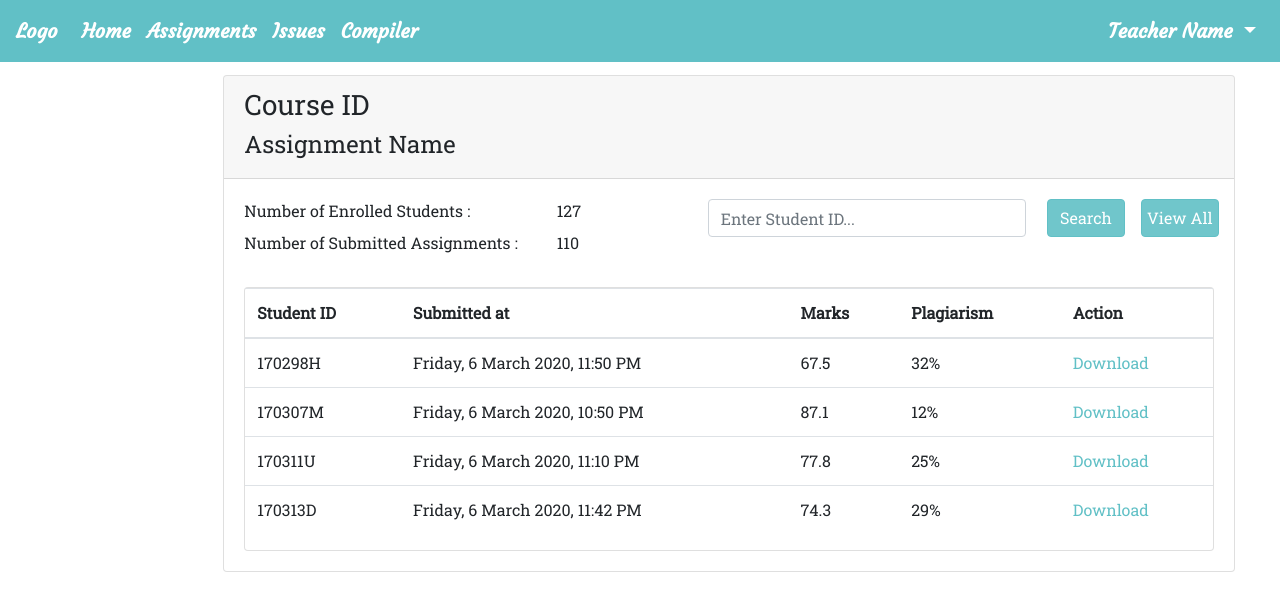
After one commit to MelangaK97/OnlineCodeEvaluator, a CodeIgniter 4 app: the page made by app/Views/user/Teacher/Assignments.php in a window 1280 px wide. The commit adds this page. Shown: the top 611 px of the page. Run offline with PHP 8.4 and a stand-in for CodeIgniter, Linux system fonts and the light colour scheme; the template is opened without the code that fills it, so the values that code supplies are empty; some libraries are stand-ins or nearby versions.

Commit message:
Assignments and Compiler pages for Teacher.

```diff
--- a/app/Views/components/TeacherNavbar.php
+++ b/app/Views/components/TeacherNavbar.php
@@ -1,5 +1,5 @@
 <nav class="navbar navbar-expand-lg navbar-light fixed-top bg-primary">
-    <a class="navbar-brand" href="#">Logo</a>
+    <a class="navbar-brand" href="<?php echo base_url('OnlineCodeEvaluator/public/Home/Login'); ?>">Logo</a>
     <button class="navbar-toggler" type="button" data-toggle="collapse" data-target="#navbarSupportedContent" aria-controls="navbarSupportedContent" aria-expanded="false" aria-label="Toggle navigation">
         <span class="navbar-toggler-icon"></span>
     </button>
@@ -7,13 +7,16 @@
     <div class="collapse navbar-collapse" id="navbarSupportedContent">
         <ul class="navbar-nav mr-auto">
             <li class="nav-item active">
-                <a class="nav-link" href="#">Home<span class="sr-only">(current)</span></a>
+                <a class="nav-link" href="<?php echo base_url('OnlineCodeEvaluator/public/Teacher'); ?>">Home<span class="sr-only">(current)</span></a>
             </li>
             <li class="nav-item">
-                <a class="nav-link" href="#">Assignments</a>
+                <a class="nav-link" href="<?php echo base_url('OnlineCodeEvaluator/public/Teacher/Assignments'); ?>">Assignments</a>
             </li>
             <li class="nav-item">
                 <a class="nav-link" href="#">Issues</a>
+            </li>
+            <li class="nav-item">
+                <a class="nav-link" href="<?php echo base_url('OnlineCodeEvaluator/public/Teacher/Compiler'); ?>">Compiler</a>
             </li>
         </ul>
         <ul class="navbar-nav ml-auto">
--- /dev/null
+++ b/app/Views/user/Teacher/Assignments.php
@@ -0,0 +1,100 @@
+<?= $this->extend('Components/TeacherLayout') ?>
+
+<?= $this->section('content') ?>
+
+<?= $this->include('Components/TeacherNavbar') ?>
+
+<div class="container-fluid container-user row">
+    <div class="col-md-2"></div>
+    <div class="col-md-10">
+        <div class="card">
+            <div class="card-header">
+                <h3>Course ID</h3>
+                <h4>Assignment Name</h4>
+            </div>
+            <div class="card-body">
+                <div class="row">
+                    <div class="col-md-5">
+                        <div class="row">
+                            <div class="col-md-9">
+                                <label for="">Number of Enrolled Students :</label>
+                            </div>
+                            <div class="col-md-3">
+                                <label for="">127</label>
+                            </div>
+                        </div>
+                        <div class="row">
+                            <div class="col-md-9">
+                                <label for="">Number of Submitted Assignments :</label>
+                            </div>
+                            <div class="col-md-3">
+                                <label for="">110</label>
+                            </div>
+                        </div>
+                    </div>
+                    <div class="col-md-7">
+                        <form class="form-row" action="" method="post">
+                            <div class="col-md-1"></div>
+                            <div class="form-group col-md-7">
+                                <input type="text" class="form-control" name="search-student" placeholder="Enter Student ID...">
+                            </div>
+                            <div class="form-group col-md-4">
+                                <div class="form-row">
+                                    <div class="col-md-1"></div>
+                                    <button type="submit" name="submit-search-student" class="btn btn-primary col-md-5">Search</button>
+                                    <div class="col-md-1"></div>
+                                    <button type="submit" name="submit-all-student" class="btn btn-primary col-md-5">View All</button>
+                                </div>
+                            </div>
+                        </form>
+                    </div>
+                </div>
+                <div class="card mt-4">
+                    <table class="table table-hover">
+                        <thead>
+                            <tr>
+                                <th scope="col">Student ID</th>
+                                <th scope="col">Submitted at</th>
+                                <th scope="col">Marks</th>
+                                <th scope="col">Plagiarism</th>
+                                <th scope="col">Action</th>
+                            </tr>
+                        </thead>
+                        <tbody>
+                            <tr>
+                                <td>170298H</td>
+                                <td>Friday, 6 March 2020, 11:50 PM</td>
+                                <td>67.5</td>
+                                <td>32%</td>
+                                <td><a href="">Download</a></td>
+                            </tr>
+                            <tr>
+                                <td>170307M</td>
+                                <td>Friday, 6 March 2020, 10:50 PM</td>
+                                <td>87.1</td>
+                                <td>12%</td>
+                                <td><a href="">Download</a></td>
+                            </tr>
+                            <tr>
+                                <td>170311U</td>
+                                <td>Friday, 6 March 2020, 11:10 PM</td>
+                                <td>77.8</td>
+                                <td>25%</td>
+                                <td><a href="">Download</a></td>
+                            </tr>
+                            <tr>
+                                <td>170313D</td>
+                                <td>Friday, 6 March 2020, 11:42 PM</td>
+                                <td>74.3</td>
+                                <td>29%</td>
+                                <td><a href="">Download</a></td>
+                            </tr>
+                        </tbody>
+                    </table>
+                </div>
+            </div>
+        </div>
+    </div>
+</div>
+
+<?= $this->endSection() ?>
--- a/app/Views/user/Teacher/CreateAssignment.php
+++ b/app/Views/user/Teacher/CreateAssignment.php
@@ -17,7 +17,7 @@
                             <div class="col-md-4">
                                 <div class="form-group">
                                     <label for="title">Title:</label>
-                                    <input class="form-control" type="text" name="title" id="title" placeholder="Add Title Here...">
+                                    <input class="form-control" type="text" name="title" id="title" placeholder="Add Title Here..." required>
                                 </div>
                             </div>
                             <div class="col-md-4">
@@ -30,7 +30,7 @@
                             <div class="col-md-4">
                                 <div class="form-group">
                                     <label for="deadline">Deadline:</label>
-                                    <input type="date" class="form-control" name="deadline" id="deadline">
+                                    <input type="date" class="form-control" name="deadline" id="deadline" required>
                                 </div>
                             </div>
                         </div>
```
Also changed, not shown: app/Controllers/Teacher.php (+8 -0 lines), app/Views/user/Teacher/Compiler.php (added, +55 -0 lines).
